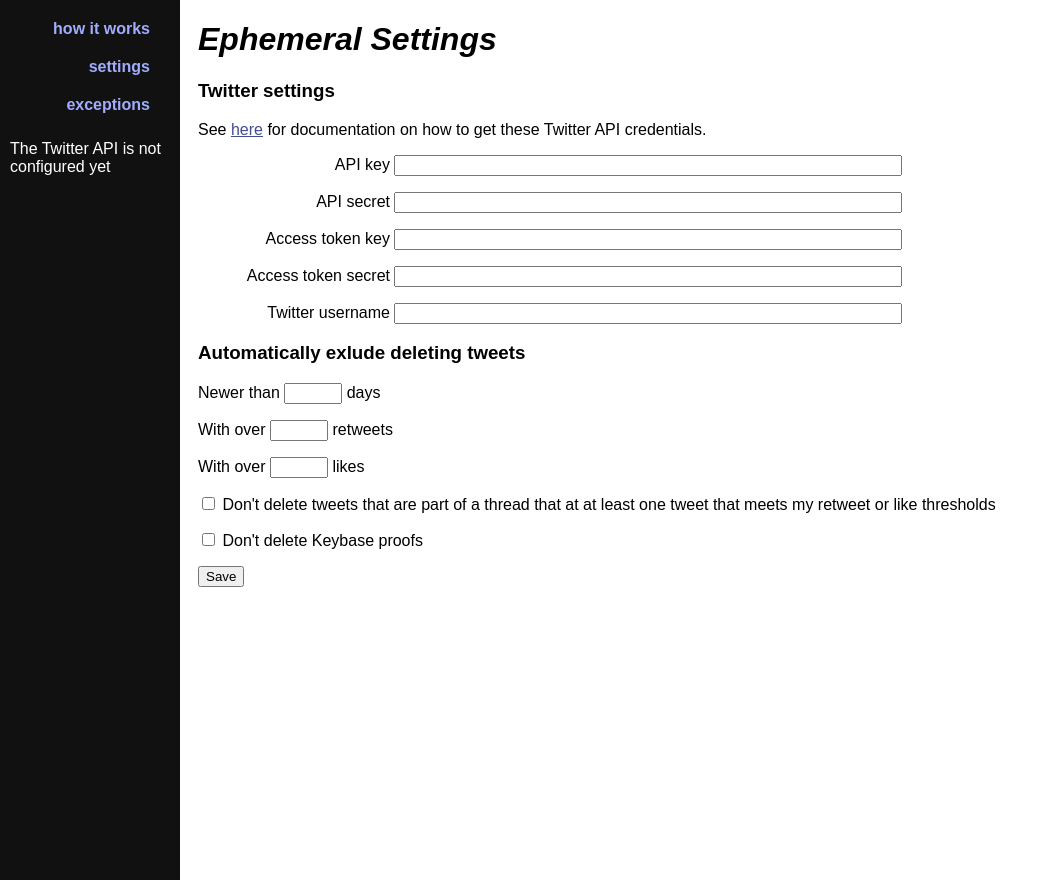
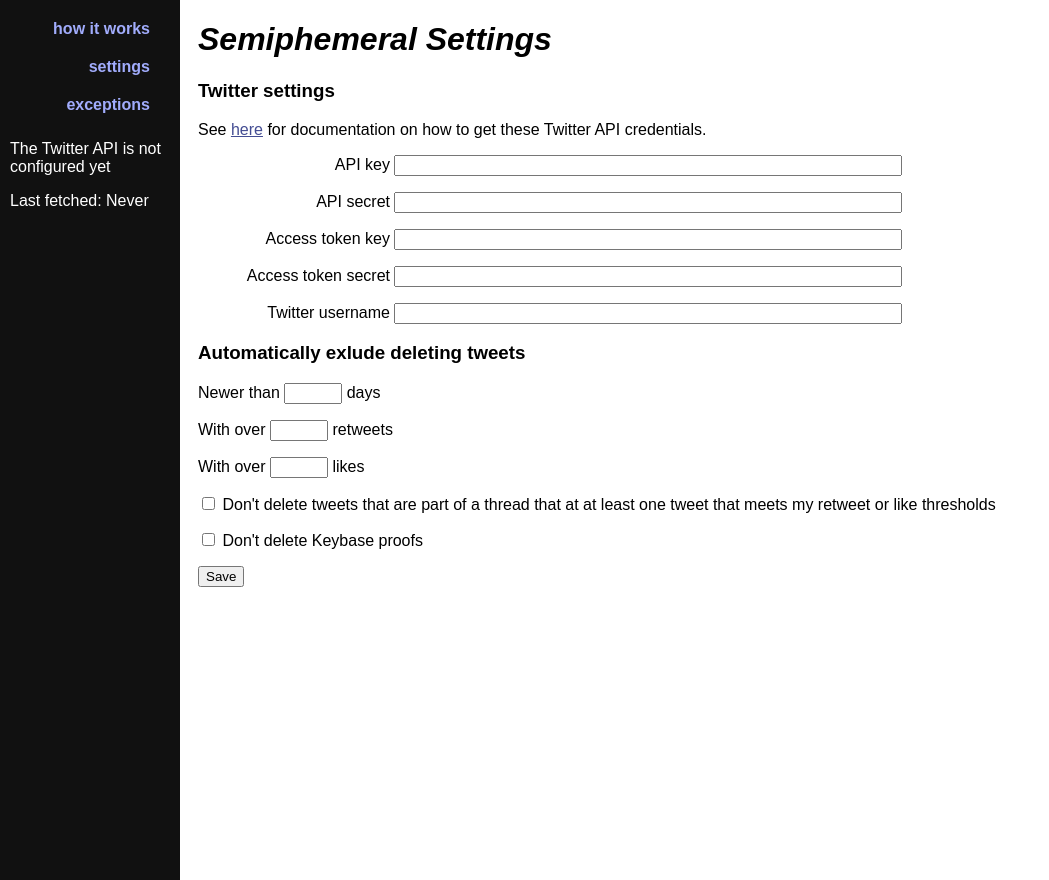
Before and after one commit to micahflee/semiphemeral, a Python web app: template semiphemeral/templates/settings.html in a window 1280 px wide. Shown: the whole page, without its empty margins (0-1049 px from the left). Run offline with Jinja, Linux system fonts and the light colour scheme; the template is opened without the code that fills it, so the values that code supplies are empty.

Commit message:
Add last_fetch date to settings, and display it in the web sidebar

```diff
--- a/semiphemeral/settings.py
+++ b/semiphemeral/settings.py
@@ -16,7 +16,8 @@ class Settings(object):
             'like_threshold': 100,
             'threads_threshold': True,
             'exclude_keybase_proof': True,
-            'since_id': None
+            'since_id': None,
+            'last_fetch': None
         }
         self.load()
 
--- a/semiphemeral/templates/base.html
+++ b/semiphemeral/templates/base.html
@@ -16,6 +16,15 @@
     {% if not is_configured %}
     <p>The Twitter API is not configured yet</p>
     {% endif %}
+
+    <p>
+      Last fetched:
+      {% if not last_fetch %}
+        Never
+      {% else %}
+        {{ last_fetch }}
+      {% endif %}
+    </p>
   </div>
   <div class="content">
     <h1>{% block header_text %}{% endblock %}</h1>
--- a/semiphemeral/templates/exceptions.html
+++ b/semiphemeral/templates/exceptions.html
@@ -1,6 +1,6 @@
 {% extends "base.html" %}
-{% block title %}Ephemeral Exceptions{% endblock %}
-{% block header_text %}Ephemeral Exceptions{% endblock %}
+{% block title %}Semiphemeral Tweets{% endblock %}
+{% block header_text %}Semiphemeral Tweets{% endblock %}
 {% block content %}
 
 <p>Exceptions content here</p>
--- a/semiphemeral/templates/settings.html
+++ b/semiphemeral/templates/settings.html
@@ -1,6 +1,6 @@
 {% extends "base.html" %}
-{% block title %}Ephemeral Settings{% endblock %}
-{% block header_text %}Ephemeral Settings{% endblock %}
+{% block title %}Semiphemeral Settings{% endblock %}
+{% block header_text %}Semiphemeral Settings{% endblock %}
 {% block content %}
 
 <form method="post" action="{{ url_for('edit_settings') }}">
--- a/semiphemeral/twitter.py
+++ b/semiphemeral/twitter.py
@@ -1,6 +1,7 @@
 import tweepy
+import click
 import json
-import click
+from datetime import datetime
 
 from .db import Tweet, Thread
 
@@ -105,6 +106,9 @@ class Twitter(object):
             self.settings.save()
         """
 
+        self.settings.set('last_fetch', datetime.today().strftime('%Y-%m-%d %I:%M%p'))
+        self.settings.save()
+
     def calculate_thread(self, status_id):
         """
         Given a tweet, recursively add its parents to a thread. In this end, the first
--- a/semiphemeral/web.py
+++ b/semiphemeral/web.py
@@ -9,7 +9,8 @@ def create_app(settings, session):
     @app.route("/")
     def index():
         return render_template('index.html',
-            is_configured=settings.is_configured())
+            is_configured=settings.is_configured(),
+            last_fetch=settings.get('last_fetch'))
 
     @app.route("/settings", methods=['GET', 'POST'])
     def edit_settings():
@@ -34,6 +35,7 @@ def create_app(settings, session):
 
         return render_template('settings.html',
             is_configured=settings.is_configured(),
+            last_fetch=settings.get('last_fetch'),
             api_key=settings.get('api_key'),
             api_secret=settings.get('api_secret'),
             access_token_key=settings.get('access_token_key'),
```
